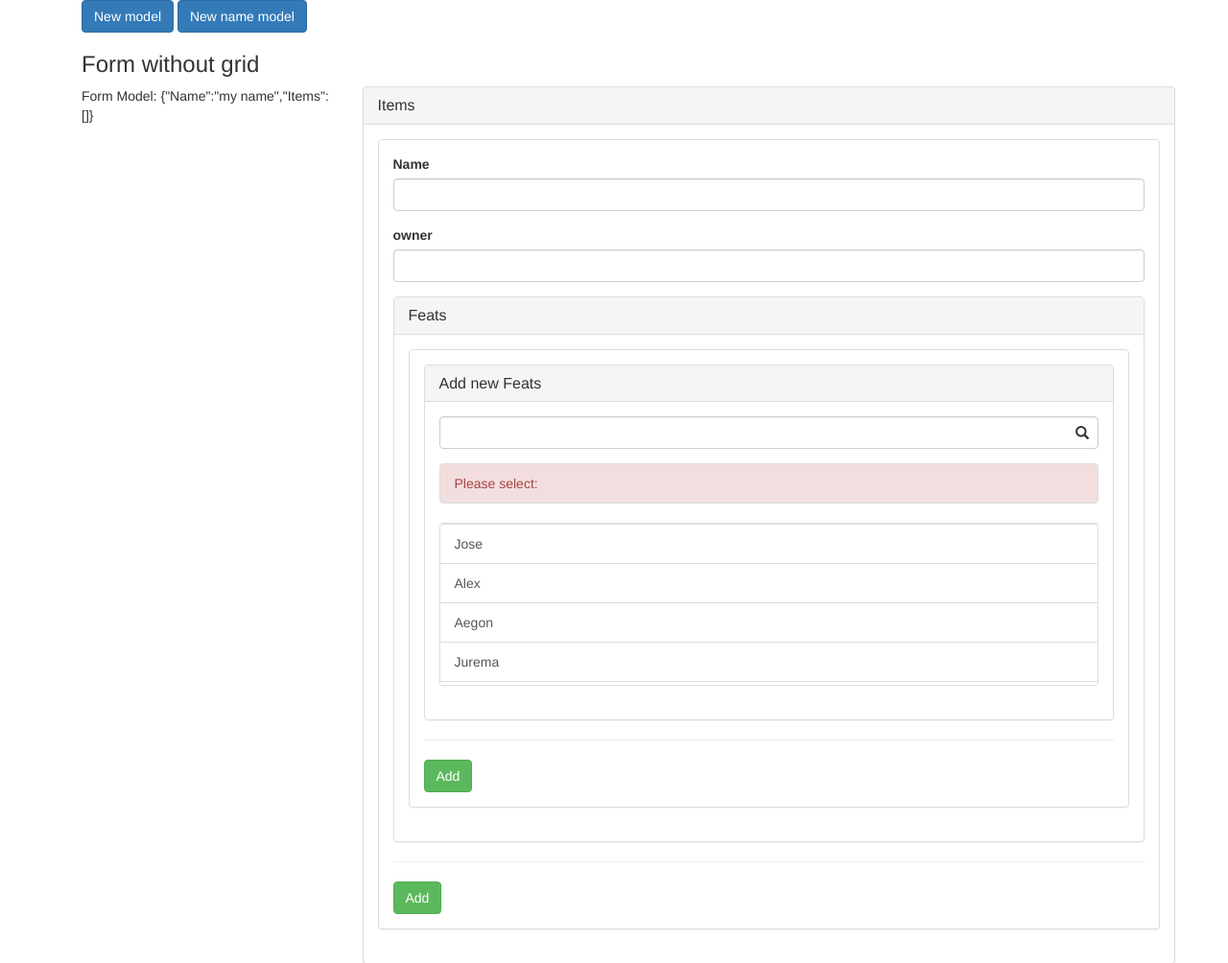
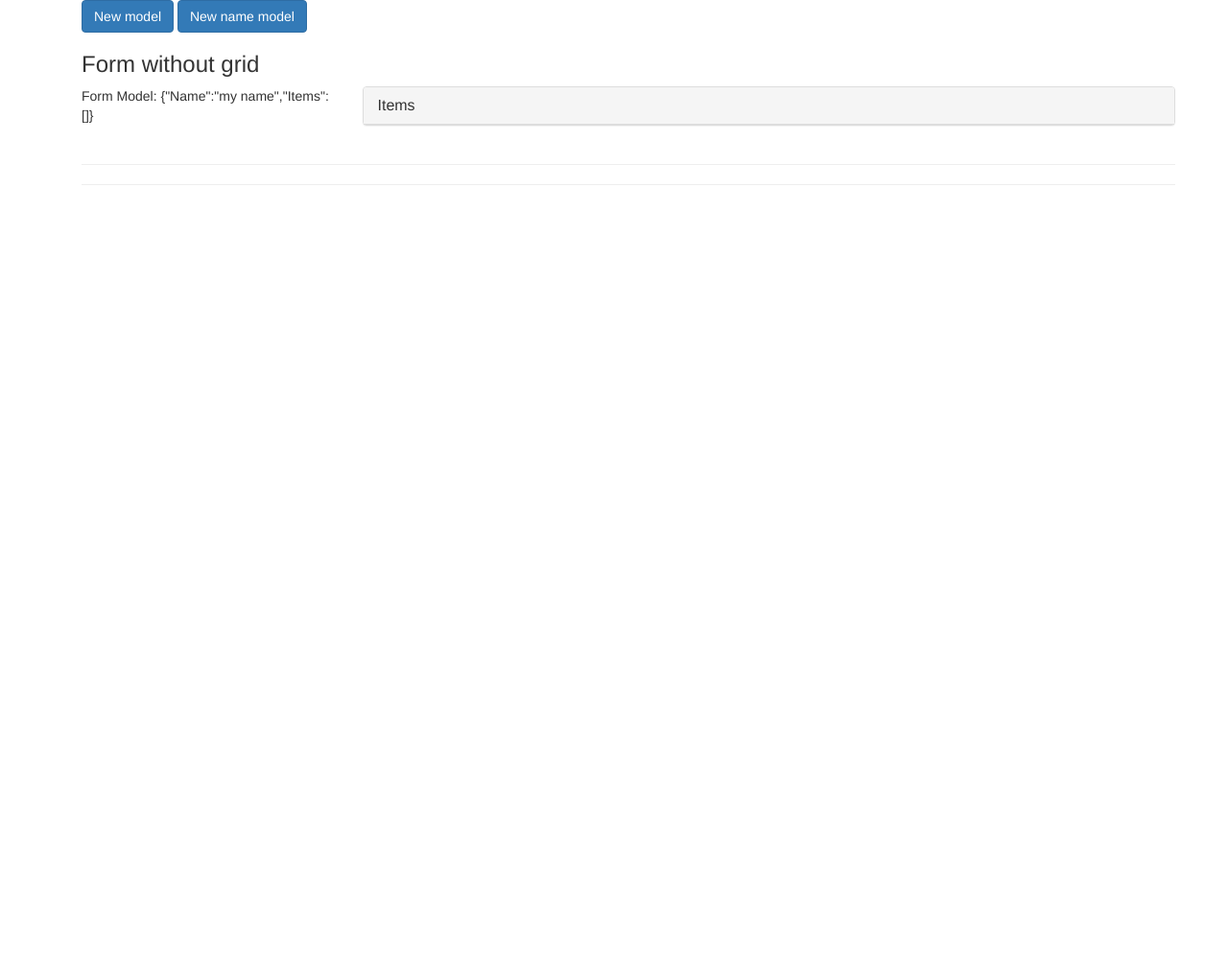
Before and after one commit to xvaldetaro/angular-metaform, a website: page examples/node/app/index.html in a window 1280 px wide. Shown: the top 1004 px of the page at 96% size. After the commit the page ends 800 px from the top, so only its background shows below. Drawn offline with nearby package versions, Linux system fonts and the light colour scheme; files that its build step writes are made by us from their sources.

Commit message:
Working nested objects arrays and with collapse

```diff
--- a/examples/node/app/index.html
+++ b/examples/node/app/index.html
@@ -18,7 +18,7 @@
         <div class="row">
           <div class="col-md-3">Form Model: {{model}}</div>
           <div class="col-md-9">
-            <div xv-metaform="form1" xv-metaform-model="model"></div>
+            <div class="container-fluid" xv-metaform="form1" xv-metaform-model="model"></div>
           </div>
         </div>
         <hr><hr>
--- a/examples/node/app/sample.js
+++ b/examples/node/app/sample.js
@@ -25,13 +25,13 @@ function($scope) {
 		// }
 		{
 			id: 'Items',
-			array: 'object',
+			nested: 'objectArray',
 			type: [
 				{ id: 'Name', type: 'text', placeholder: 'Your Name' },
 				{ id: 'owner', type: 'text' },
 				{
 					id: 'Feats',
-					array: true,
+					nested: 'array',
 					type: 'ref',
 					display: 'name',
 					list: [
@@ -40,6 +40,16 @@ function($scope) {
 						{ _id: '3', name: 'Aegon'},
 						{ _id: '4', name: 'Jurema'},
 						{ _id: '5', name: 'Pele'}
+					]
+				},
+				{
+					id: 'Attributes',
+					nested: 'object',
+					colspan: 3,
+					type: [
+						{ id: 'STR', type: 'text', subType: 'number' },
+						{ id: 'DEX', type: 'text', subType: 'number' },
+						{ id: 'CON', type: 'text', subType: 'number' }
 					]
 				}
 			]
--- a/examples/node/app/templates.js
+++ b/examples/node/app/templates.js
@@ -2,7 +2,7 @@ angular.module('xvMetaform').run(['$templateCache', function($templateCache) {
   'use strict';
 
   $templateCache.put('array-bs.xv',
-    "<div class=\"panel panel-default\"><div class=panel-heading><h3 class=panel-title>{{field.label}}</h3></div><div class=panel-body><div class=\"panel panel-default\"><div class=panel-body><xvnew></xvnew><hr><button class=\"btn btn-success\" type=button ng-click=add()>Add</button></div></div><ul class=list-group><li class=list-group-item ng-repeat=\"item in model.model\">{{item | json}}</li></ul></div></div>"
+    "<div class=\"panel panel-default\" ng-init=\"collapse = false\"><div class=panel-heading ng-click=\"collapse = !collapse\" style=\"cursor: pointer\"><h3 class=panel-title><a>{{field.label}}</a></h3></div><div class=panel-body ng-show=collapse><div class=\"panel panel-default\"><div class=panel-body><xvnew></xvnew><hr><button class=\"btn btn-success\" type=button ng-click=add()>Add {{field.label}}</button></div></div><ul class=list-group><li class=list-group-item ng-repeat=\"item in model.model\">{{item | json}}</li></ul></div></div>"
   );
 
 
@@ -16,6 +16,21 @@ angular.module('xvMetaform').run(['$templateCache', function($templateCache) {
   );
 
 
+  $templateCache.put('fieldWrapper-bs.xv',
+    "<div class=\"col-xs-12 col-md-{{field.colspan}}\"></div>"
+  );
+
+
+  $templateCache.put('metaformWrapper-bs.xv',
+    "<div class=row></div>"
+  );
+
+
+  $templateCache.put('object-bs.xv',
+    "<div class=\"panel panel-default\" ng-init=\"collapse = false\"><div class=panel-heading ng-click=\"collapse = !collapse\" style=\"cursor: pointer\"><h3 class=panel-title><a>{{field.label}}</a></h3></div><div class=panel-body ng-show=collapse><xvnew></xvnew></div></div>"
+  );
+
+
   $templateCache.put('ref-bs.xv',
     "<div class=\"panel panel-default\"><div class=panel-heading><h3 class=panel-title>{{field.label}}</h3></div><div class=panel-body><div class=\"form-group has-feedback\"><label class=\"control-label sr-only\" for=search{{field.id}}>search{{field.id}}</label><input class=form-control id=search{{field.id}} ng-model=searchText> <span class=\"glyphicon glyphicon-search form-control-feedback\"></span></div><ul class=list-group><li class=list-group-item ng-class=\"{'list-group-item-success': model.model, 'list-group-item-danger': !model.model}\" ng-bind=\"model.model[field.display] || 'Please select:'\"></li></ul><div class=list-group style=\"max-height: 170px; overflow-y:scroll; border-top: solid 1px #dddddd; border-bottom: solid 1px #dddddd; border-radius: 3px\"><a class=list-group-item ng-repeat=\"item in field.list | filter:searchText\" ng-click=\"model.model = item\" ng-class=\"{active: item === model.model}\">{{item[field.display]}}</a></div></div></div>"
   );
--- a/src/metaform.js
+++ b/src/metaform.js
@@ -3,7 +3,8 @@
 var getDefault = function(field) {
 	if(field.defaultModel) return field.defaultModel;
 
-	if(field.array) return [];
+	if(field.nested === 'object') return {};
+	if(field.nested) return [];
 	if(field.type == 'text') return '';
 	if(field.type == 'bool') return false;
 	if(field.type == 'enum') return field.choices[0];
@@ -47,10 +48,13 @@ angular.module('xvMetaform', [])
 		}
 	};
 }])
-.directive('xvMetaform', ['$compile', function($compile) {
+.directive('xvMetaform', ['$compile', '$templateCache', function($compile, $templateCache) {
 	return {
+		replace: true,
 		link: function(scope, element, attrs, ctrl, transcludeFn) {
 			var childrenScope;
+			var properElement = angular.element($templateCache.get('metaformWrapper-bs.xv'));
+			element.replaceWith(properElement);
 
 			scope.$watchCollection(attrs.xvMetaform, function(fields) {
 				if(childrenScope) childrenScope.$destroy();
@@ -60,7 +64,7 @@ angular.module('xvMetaform', [])
 				scope.$watch(attrs.xvMetaformModel, function(model) {
 					childrenScope.model = model;
 				});
-				element.empty();
+				properElement.empty();
 
 				for(var i = 0; i < fields.length; i++) {
 					var field = fields[i];
@@ -68,32 +72,34 @@ angular.module('xvMetaform', [])
 					if(typeof(field) !== 'object' || !field.id || !field.type)
 						throw new Error('xvMetaform fields must be objects with ids and types');
 
-					if(field.array) {
-						field.arrayTemplatePrefix = 'array';
-					}
-
 					// Sets defaults
-					field.templatePrefix = field.templatePrefix || field.type;
+					field.template = field.template || field.type + '-bs.xv';
 					field.subType = field.subType || field.type;
 					field.placeholder = field.placeholder || field.label;
 					field.label = field.label || field.id;
+					field.colspan = field.colspan || 12;
 
 					// Appends a new container element with the directive associated
-					element.append(
+					properElement.append(
 						angular.element('<div></div>')
 						.attr('xv-field', 'fields['+i+']')
 						.attr('xv-metaform-model', 'model')
 					);
 				}
-				$compile(element.contents())(childrenScope);
+				$compile(properElement)(childrenScope);
 			});
 		}
 	};
 }])
 .directive('xvField', ['$compile','$templateCache', '$q', function($compile, $templateCache, $q) {
 	return {
+		templateUrl: 'fieldWrapper-bs.xv',
+		replace: true,
 		link: function(scope, element, attrs, ctrl, transcludeFn) {
 			var fieldScope;
+
+			var properElement = angular.element($templateCache.get('fieldWrapper-bs.xv'));
+			element.replaceWith(properElement);
 
 			var fieldWatch = $q.defer();
 			scope.$watchCollection(attrs.xvField, function(field) {
@@ -105,42 +111,55 @@ angular.module('xvMetaform', [])
 
 				fieldWatch.resolve(field);
 
-				element.empty();
-				var newElement;
-				if(field.array) {
+				properElement.empty();
+				var nestedElement;
+				if(field.nested && field.nested !== 'object') {
 					fieldScope.newModel = {};
 
-					newElement = angular.element($templateCache.get(field.arrayTemplatePrefix+'-bs.xv'));
-					var addElement = angular.element('<div></div>');
-					newElement.find('xvnew').replaceWith(addElement);
-					addElement.attr('xv-metaform-model', 'newModel');
+					nestedElement = angular.element($templateCache.get('array-bs.xv'));
+					var innerElement;
 
-					if(field.array === true) {
+					if(field.nested === 'array') {
 						fieldScope.newField = angular.extend({}, field);
-						fieldScope.newField.array = false;
+						fieldScope.newField.nested = false;
 						fieldScope.newField.label = 'Add new '+fieldScope.newField.label;
 
 						fieldScope.add = function() {
-							fieldScope.model.model.push(fieldScope.newModel[field.id]);
+							fieldScope.model.model.push(angular.extend({}, fieldScope.newModel[field.id]));
 							fieldScope.newModel = {};
 						};
 
-						addElement.attr('xv-field', 'newField');
-					} else if(field.array === 'object') {
+						innerElement = angular.element($templateCache.get('metaformWrapper-bs.xv'));
+						innerElement.append('<div xv-field="newField" '+
+							'xv-metaform-model="newModel"></div>');
+
+					} else if(field.nested === 'objectArray') {
 						fieldScope.add = function() {
 							fieldScope.model.model.push(fieldScope.newModel);
 							fieldScope.newModel = {};
 						};
-
-						addElement.attr('xv-metaform', 'field.type');
+						innerElement = angular.element('<div xv-metaform="field.type" '+
+							'xv-metaform-model="newModel"></div>');
 					}
 
+					nestedElement.find('xvnew').replaceWith(innerElement);
+
+				} else if(field.nested === 'object') {
+					fieldScope.model.model = {};
+
+					nestedElement = angular.element($templateCache.get('object-bs.xv'));
+
+					var innerElement = angular.element('<div></div>');
+					nestedElement.find('xvnew').replaceWith(innerElement);
+
+					innerElement.attr('xv-metaform', 'field.type');
+					innerElement.attr('xv-metaform-model', 'model.model');
 				} else {
-					newElement = angular.element($templateCache.get(field.templatePrefix+'-bs.xv'));
+					nestedElement = angular.element($templateCache.get(field.template));
 				}
 
-				element.replaceWith(newElement);
-				$compile(newElement)(fieldScope);
+				properElement.append(nestedElement);
+				$compile(properElement)(fieldScope);
 			});
 
 			var modelWatch = $q.defer();
```
Also changed, not shown: src/templates/array-bs.html (added, +17 -0 lines), src/templates/fieldWrapper-bs.html (added, +1 -0 lines), src/templates/metaformWrapper-bs.html (added, +1 -0 lines), src/templates/object-bs.html (added, +8 -0 lines).
